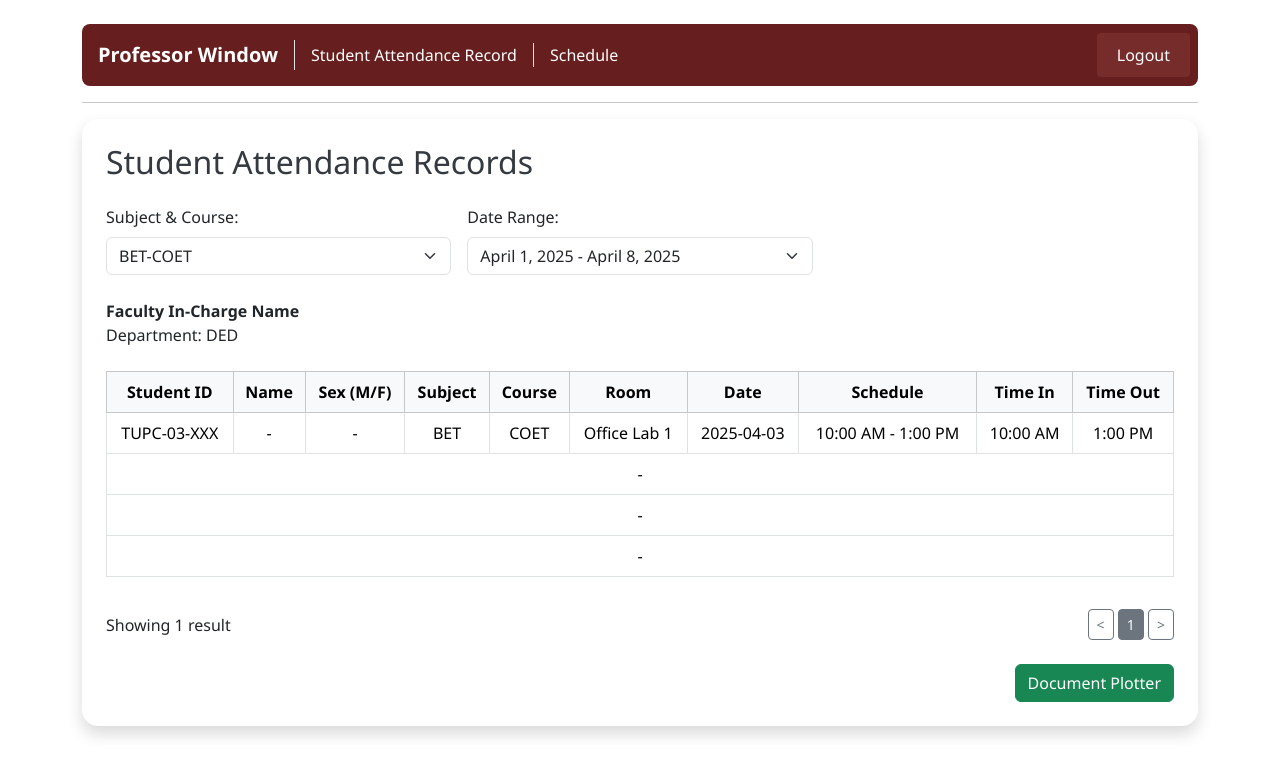
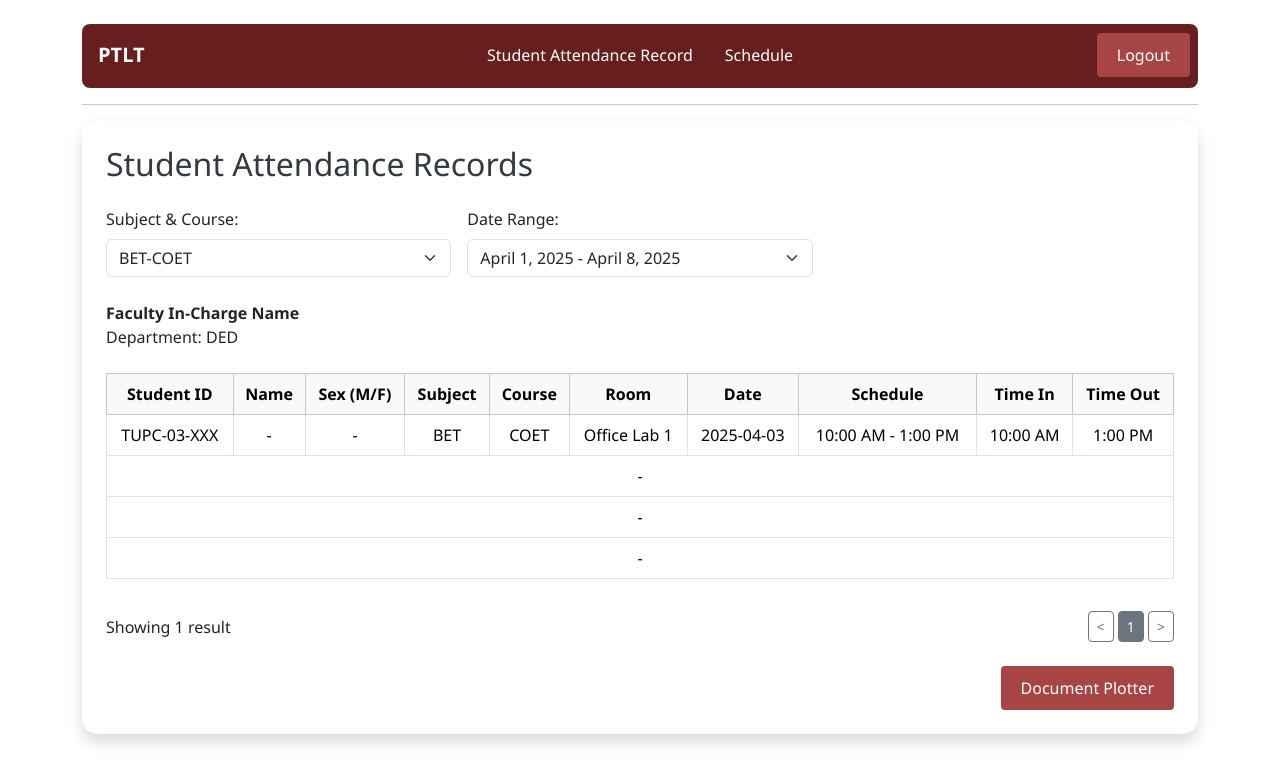
Before and after one commit to Lailebisnotavailable/PTLT---WebApp, a Django app: page /student_attendance_records in a window 1280 px wide. Shown: the top 784 px of the page. Run offline with Django 5.2, Linux system fonts and the light colour scheme.

Commit message:
css SAR window

```diff
--- a/PTLT/settings.py
+++ b/PTLT/settings.py
@@ -81,7 +81,7 @@ DATABASES = {
         'USER': 'root',
         'PASSWORD': '',
         'HOST': 'localhost',
-        'PORT': '3306',
+        'PORT': '3307',
     }
 }
 
--- a/PTLT_App/static/css/student_attendance_records.css
+++ b/PTLT_App/static/css/student_attendance_records.css
@@ -3,12 +3,10 @@ body {
   font-family: 'Segoe UI', Tahoma, Geneva, Verdana, sans-serif;
 }
 
-.nav_top{
-  background-color: #661e1e;
-  border: none;
-  border-radius: 4px;
+.ptlt {
+  color: #ffffff;
+}
 
-}
 .nav_links {
   display: flex;
   padding: 1rem;
@@ -16,22 +14,70 @@ body {
 
 }
 
+.cont_links {
+  justify-content: center; /* Center horizontally */
+  align-items: center;     /* Center vertically */
+}
+
+@media (max-width: 767px) {
+  .nav_top {
+    min-height: 100px;
+  }
+  .cont_links {
+    justify-content: center;
+    align-items: center;
+  }
+}
+
+.nav_top {
+  position: relative;
+  background-color: #661e1e;
+  border: none;
+  border-radius: 4px;
+  padding-bottom: 2px;
+  overflow: hidden;
+}
+
 .custom-link {
-  color: #ffffff;
+  position: relative;
+  color: #fff;
+  text-decoration: none;
+  padding: 0.25rem 0;
+  transition: color 0.2s;
+  font-size: 1rem;
+  z-index: 1;
 }
-.custom-link:hover {
-  background-color: #a85353;
-  color: #ffffff;
-  padding: 0.1rem;
-  border-radius: 4px;
+
+.custom-link::after {
+  content: '';
+  position: absolute;
+  left: 0;
+  width: 100%;
+  height: 2px;
+  background-color: #ff7878;
+  bottom: -4px;
+  transform-origin: left center;
+  transform: scaleX(0);
+  transition: transform 0.25s ease;
+  border-radius: 2px;
+  z-index: 0;
 }
+
+.custom-link:hover::after,
+.custom-link:focus::after {
+  transform: scaleX(1);
+}
+
+
+
+
 
 h2 {
   color: #343a40;
 }
 
 .logout_btn {
-  background-color: #772c2c;
+  background-color: #a74545;
   color: #ffffff;
   border: none;
   padding: 10px 20px;
@@ -39,6 +85,19 @@ h2 {
   cursor: pointer;
 }
 .logout_btn:hover {
-  background-color: #a85353;
+  background-color: #cc6565;
   color: #ffffff;
 }
+
+.doc_plot {
+  background-color: #a74545;
+  color: #ffffff;
+  border: none;
+  padding: 10px 20px;
+  border-radius: 4px;
+  cursor: pointer;
+}
+.doc_plot:hover {
+  background-color: #cc6565;
+  color: #ffffff;
+}
--- a/PTLT_App/templates/student_attendance_records.html
+++ b/PTLT_App/templates/student_attendance_records.html
@@ -19,15 +19,18 @@
 <div class="container py-4">
 
     <!-- Top Navigation Bar -->
-    <div class="d-flex justify-content-between rounded-3 align-items-center mb-3 nav_top">
-        <div class="d-flex align-items-center nav_links">
-            <strong class="border-end pe-3 me-3 fs-5">Professor Window</strong>
-            <a href="http://127.0.0.1:8000/student_attendance_records" class="text-decoration-none border-end pe-3 me-3 custom-link">Student Attendance Record</a>
-            <a href="http://127.0.0.1:8000/schedule" class="text-decoration-none custom-link">Schedule</a>
+    <div class="d-flex justify-content-between rounded-3 align-items-center mb-3 nav_top position-relative">
+        <strong class="p-3 fs-5 ptlt">PTLT</strong>
+
+        <!-- Centered link container -->
+        <div class="position-absolute start-50 translate-middle-x d-flex cont_links">
+            <a href="http://127.0.0.1:8000/student_attendance_records" class="px-3 custom-link">Student Attendance Record</a>
+            <a href="http://127.0.0.1:8000/schedule" class="px-3 custom-link">Schedule</a>
         </div>
 
         <button class="btn m-2 logout_btn">Logout</button>
     </div>
+
 
     <hr>
     <div class="container py-2 bg-white shadow rounded-4 p-4 py-4">
@@ -110,7 +113,7 @@
 
         <!-- Document Plotter -->
         <div class="text-end mt-4">
-            <button class="btn btn-success" onclick="window.location.href='http://127.0.0.1:8000/attendance_report_template';">Document Plotter</button>
+            <button class="btn btn-success doc_plot" onclick="window.location.href='http://127.0.0.1:8000/attendance_report_template';">Document Plotter</button>
         </div>
 
     </div>
```
